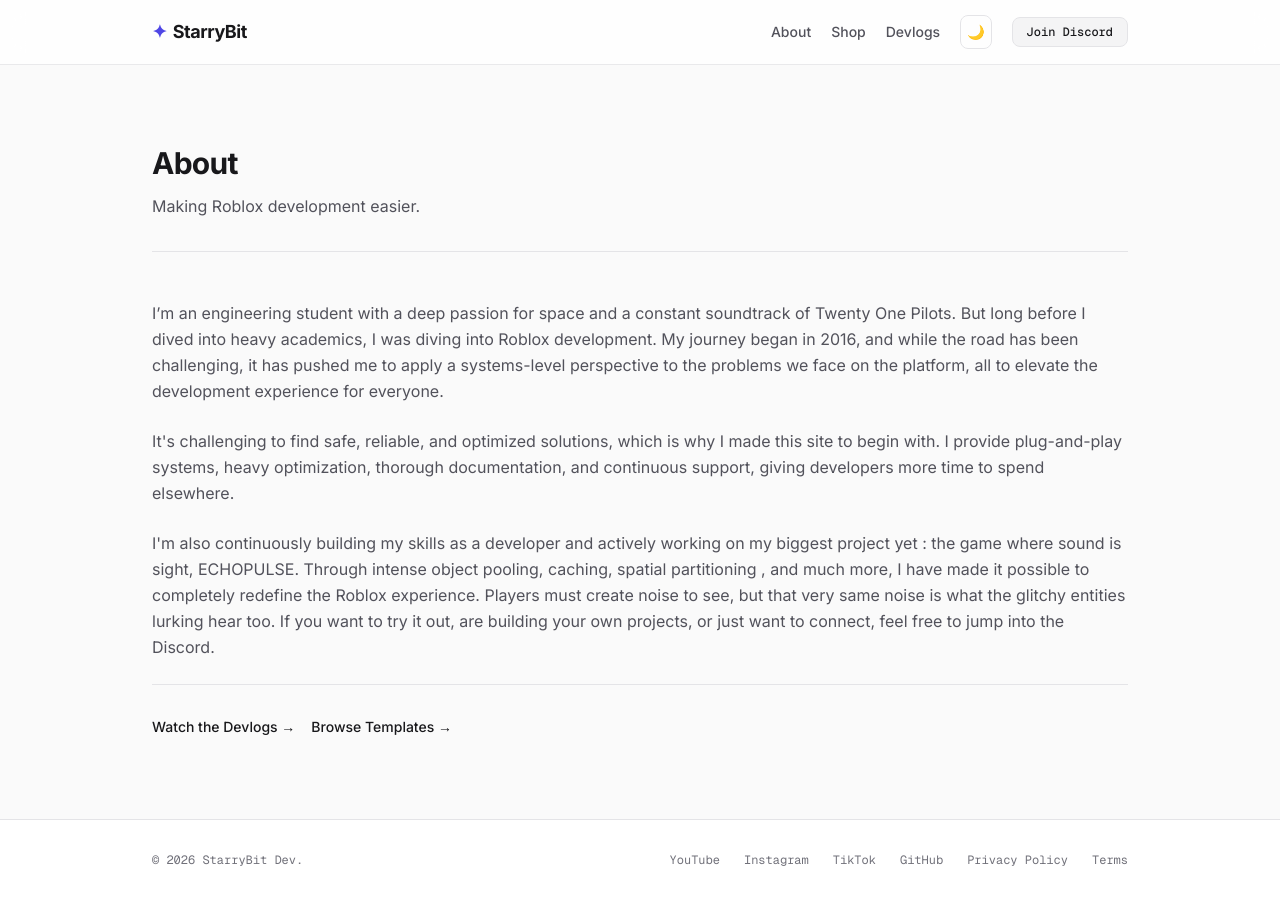
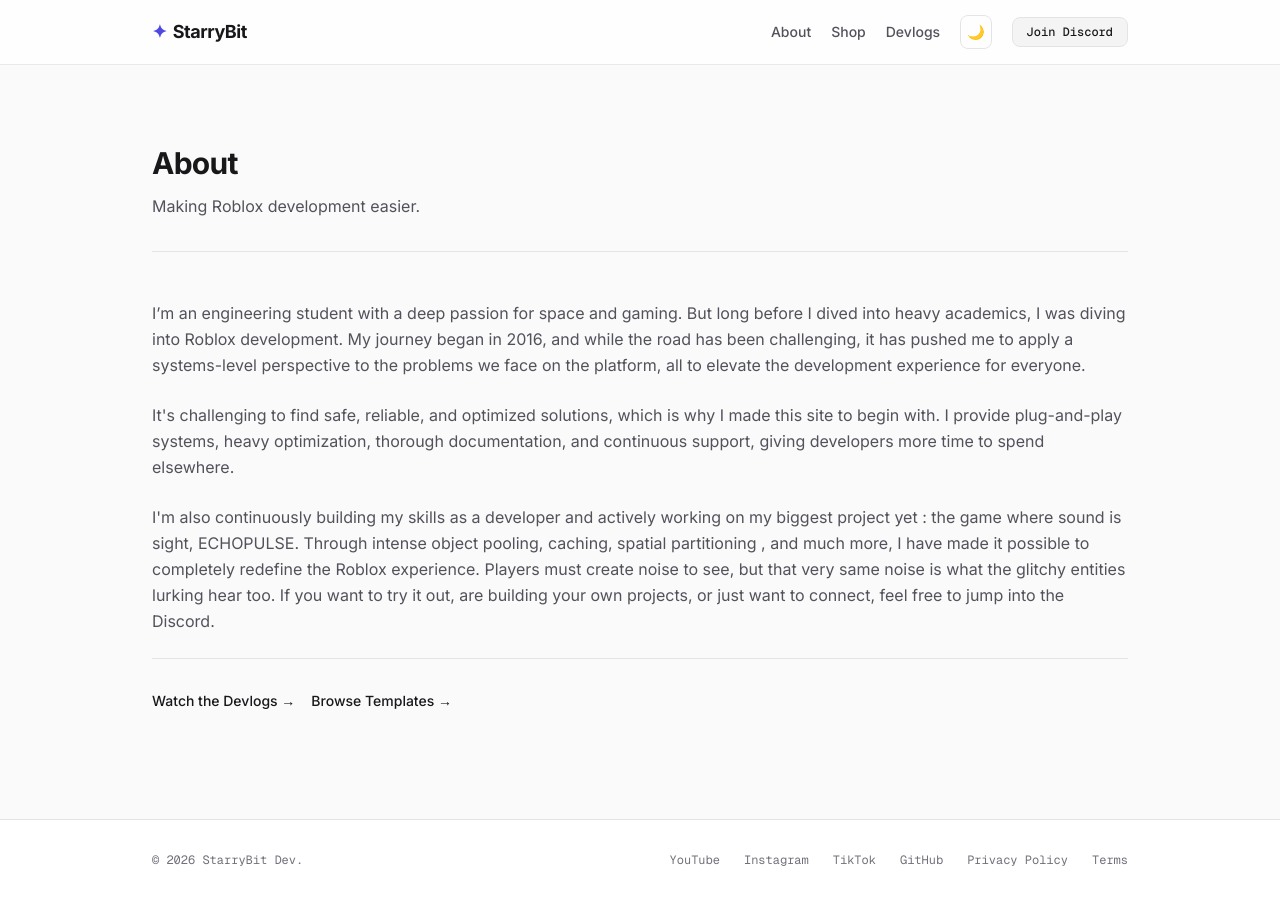
Before and after one commit to StarryBit/starrybit.github.io, a Jekyll site: the page built from about/index.html, in a window 1280 px wide. Built offline with Jekyll 4.4.1, drawn with Linux system fonts in a browser that asks for light colours; nearby versions of some CDN libraries.

Commit message:
Update index.html

```diff
--- a/about/index.html
+++ b/about/index.html
@@ -14,7 +14,7 @@ title: About | StarryBit
 
         <section id="portfolio" class="space-y-6 text-base text-zinc-600 dark:text-zinc-400 leading-relaxed">
         <p>
-                I’m an engineering student with a deep passion for space and a constant soundtrack of Twenty One Pilots. But long before I dived into heavy academics, I was diving into Roblox development. My journey began in 2016, and while the road has been challenging, it has pushed me to apply a systems-level perspective to the problems we face on the platform, all to elevate the development experience for everyone.
+                I’m an engineering student with a deep passion for space and gaming. But long before I dived into heavy academics, I was diving into Roblox development. My journey began in 2016, and while the road has been challenging, it has pushed me to apply a systems-level perspective to the problems we face on the platform, all to elevate the development experience for everyone.
             </p>
 
             <p>
```
